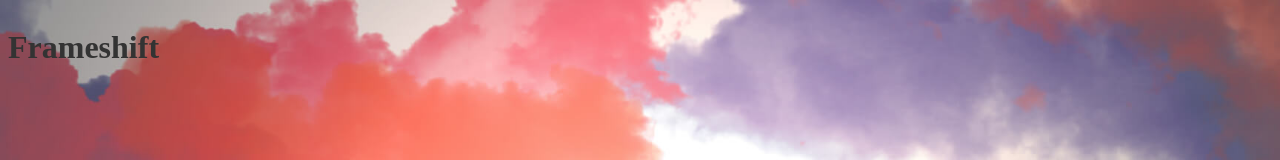
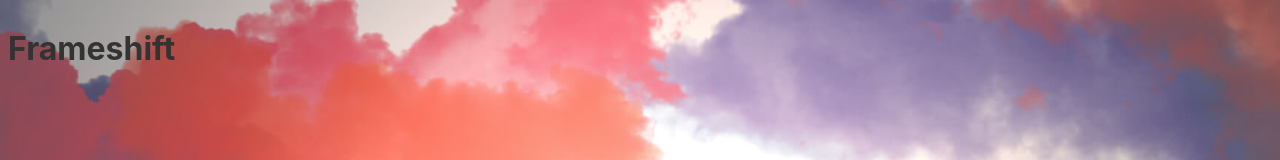
Before and after one commit to hjhopp/frameshift, a Svelte app: page / in a window 1280 px wide. Shown: the top 160 px of the page. Built offline with nearby package versions, Linux system fonts and the light colour scheme.

Commit message:
remove eslint as dep (make it a global dep instead); stubbing out components

```diff
--- a/package.json
+++ b/package.json
@@ -20,7 +20,6 @@
         "@rollup/plugin-commonjs": "^16.0.0",
         "@rollup/plugin-node-resolve": "^10.0.0",
         "electron": "^10.1.5",
-        "eslint": "^7.13.0",
         "eslint-config-arenanet": "^5.1.0",
         "eslint-plugin-svelte3": "^2.7.3",
         "jest": "^26.6.3",
--- a/src/App.svelte
+++ b/src/App.svelte
@@ -1,7 +1,3 @@
-<style>
-    h1 {
-        font-family: VtksHunt;
-    }
-</style>
+<link stylesheet href="./styles/globals.css">
 
 <h1>Frameshift</h1>
--- /dev/null
+++ b/src/components/layout/components/main/main.svelte
@@ -0,0 +1 @@
+<h1>Frameshift</h1>
--- a/src/components/layout/components/nav/nav.svelte
+++ b/src/components/layout/components/nav/nav.svelte
@@ -16,7 +16,7 @@
     }
 </script>
 
-<link stylesheet href="../layout.css" />
+<link rel="stylesheet" href="../layout.css" />
 
 <div>
     {#each buttons as button}
```
Also changed, not shown: 1 other file (tests, documents, lock files or other folders).
